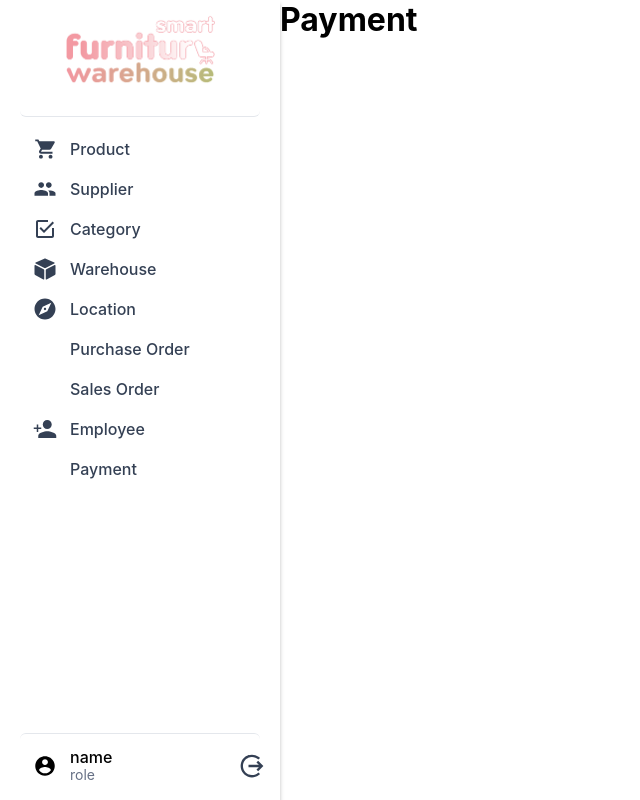
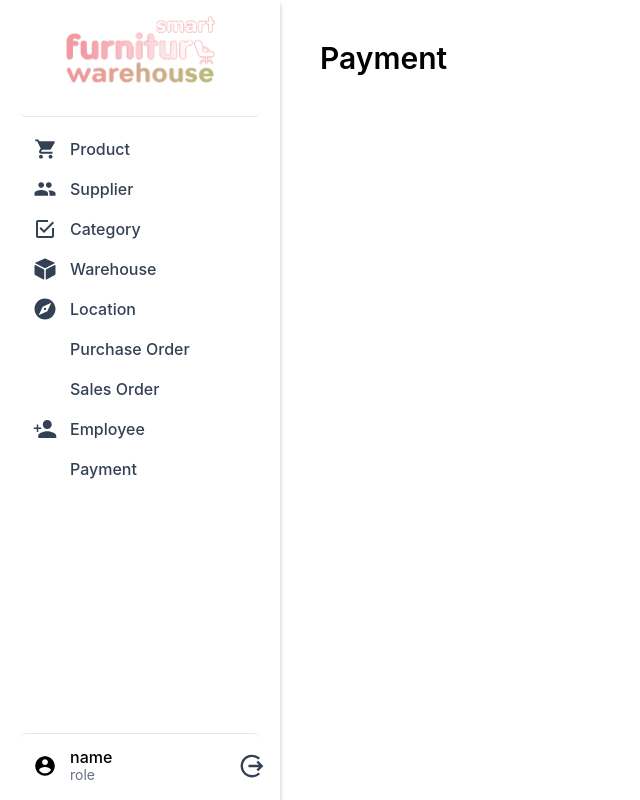
Before and after one commit to FMaLife/Group10_CS251_Project, a Django app: page /payment/ in a window 1280 px wide. Shown: the whole page, without its empty margins (0-640 px from the left). Run offline with Django 5.2, Linux system fonts and the light colour scheme; some libraries are stand-ins or nearby versions.

Commit message:
move global styles and link in base template

```diff
--- a/backend/employee/static/employee/css/nav.css
+++ b/backend/employee/static/employee/css/nav.css
@@ -1,14 +1,3 @@
-* {
-    margin: 0;
-    padding: 0;
-    box-sizing: border-box;
-    font-family: "Inter", sans-serif;
-}
-
-body {
-    min-height: 100vh;
-}
-
 .sidebar {
     position: fixed;
     top: 0;
@@ -210,10 +199,6 @@ body {
         transform: none;
     }
 
-
-    .main-content {
-        margin-left: 80px;
-    }
 }
 @media (max-width: 480px) {
     .sidebar {
@@ -229,13 +214,3 @@ body {
         height: 36px;
     }
 }
-
-.main-content {
-    margin-left: 280px;
-}
-
-@media (max-width: 768px) {
-    .main-content {
-        margin-left: 80px;
-    }
-}
--- /dev/null
+++ b/backend/employee/static/employee/css/styles.css
@@ -0,0 +1,26 @@
+* {
+    margin: 0;
+    padding: 0;
+    box-sizing: border-box;
+    font-family: "Inter", sans-serif;
+}
+
+body {
+    min-height: 100vh;
+}
+
+.main-content{
+    margin-left: 280px;
+    padding: 40px;
+}
+
+h1{
+    font-size: 30px;
+    font-weight: 600;
+}
+
+@media (max-width: 768px) {
+    .main-content {
+        margin-left: 80px;
+    }
+}
--- a/backend/employee/templates/employee/base.html
+++ b/backend/employee/templates/employee/base.html
@@ -3,6 +3,7 @@
 <!DOCTYPE html>
 <html>
 <head>
+    <link rel="stylesheet" href="{% static 'employee/css/styles.css' %}">
     <link rel="stylesheet" href="{% static 'employee/css/nav.css' %}">
     <link href="https://cdn.lineicons.com/5.1/line/lineicons.css" rel="stylesheet"/>
 </head>
```
